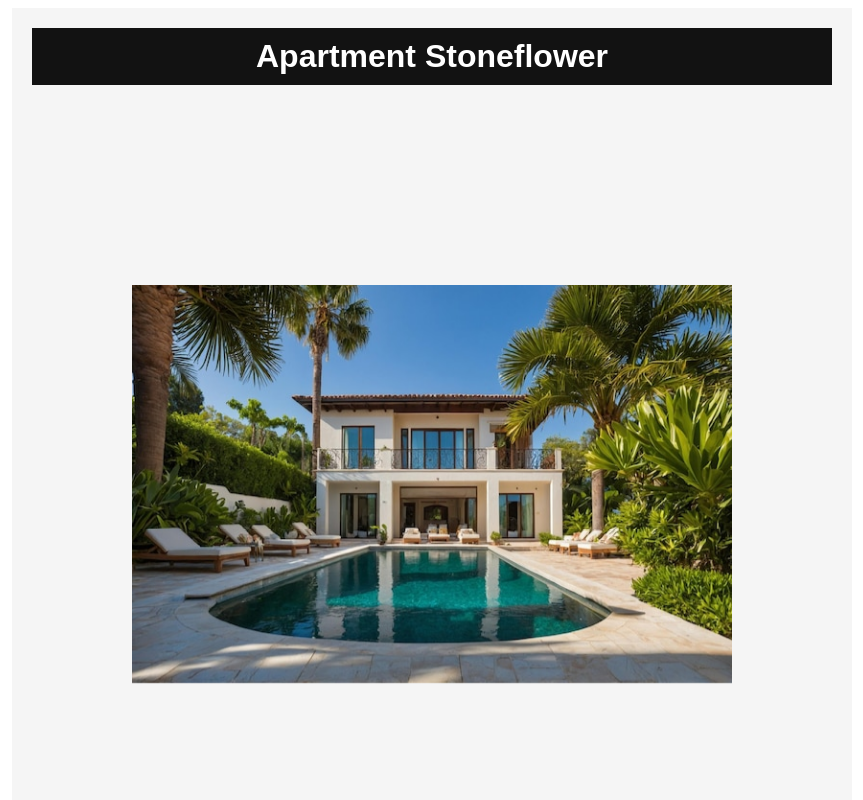
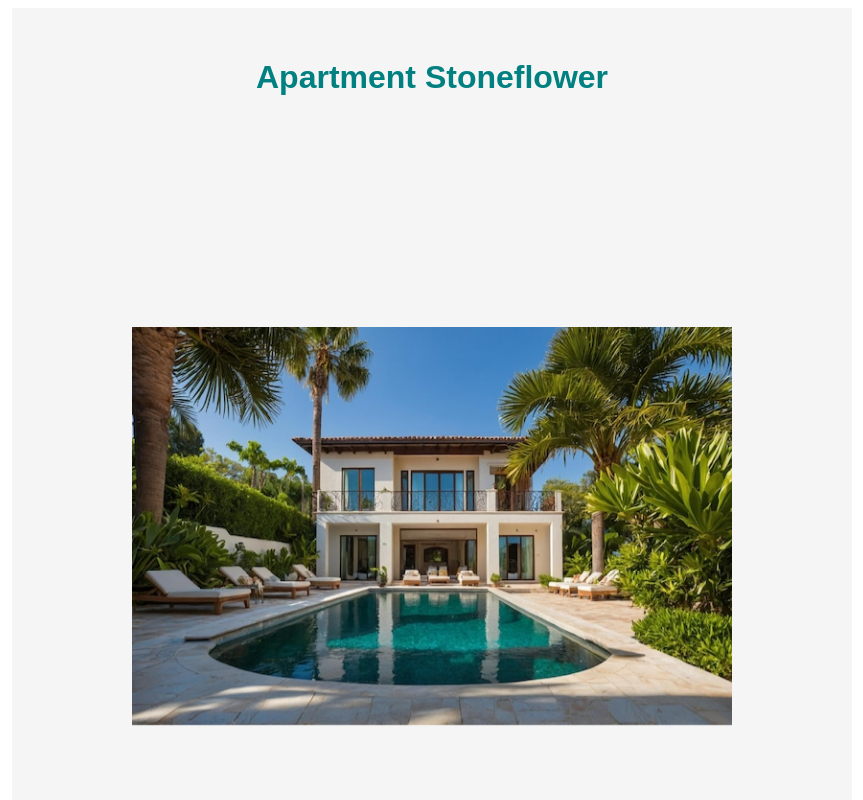
Before and after one commit to dominikvukelic/apartment-booking, a React (Create React App) app: page / in a window 1280 px wide. Shown: the top 800 px of the page, without its empty margins (208-1071 px from the left). Built offline with nearby package versions, Linux system fonts and the light colour scheme.

Commit message:
changed hover for header

```diff
--- a/src/components/Header.css
+++ b/src/components/Header.css
@@ -1,15 +1,11 @@
 .app-title {
-  position: sticky;
-  top: 0;
-  z-index: 1000;
-  background-color: #121212; /* Odabrana tamna nijansa */
-  color: white; /* Osigurava čitljivost teksta na tamnoj pozadini */
-  padding: 10px 0;
-  margin: 0;
-  text-align: center;
+  padding: 0.3em 0.6em; /* da ima prostora oko teksta */
+  border-radius: 6px;   /* malo zaobljeni rubovi */
+  transition: background-color 0.3s ease-in-out, color 0.3s ease-in-out;
+  cursor: pointer;
 }
-
 
 .app-title:hover {
   background-color: #121212d6;
+  color: #ffffff; /* da tekst ostane čitljiv na tamnoj pozadini */
 }
```
